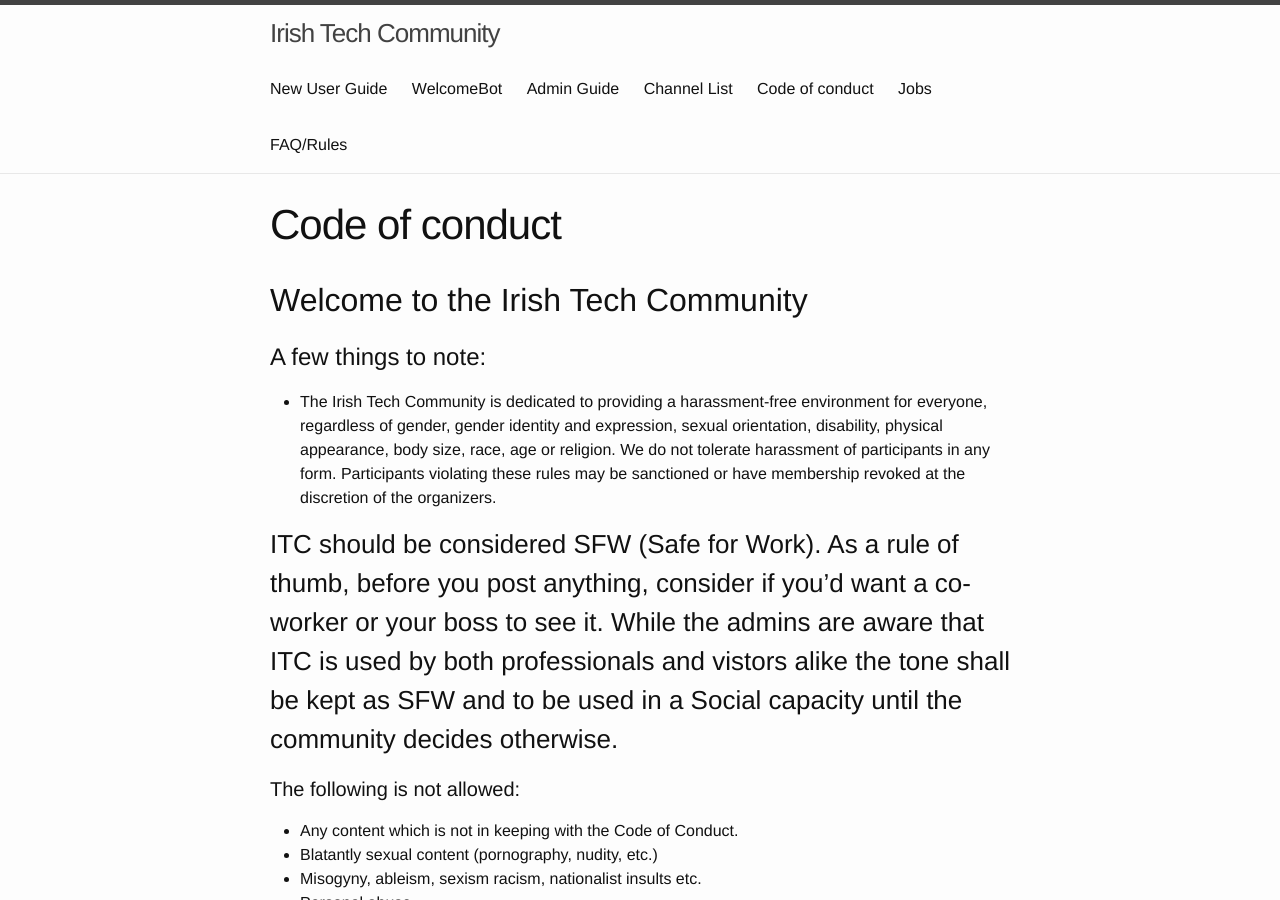
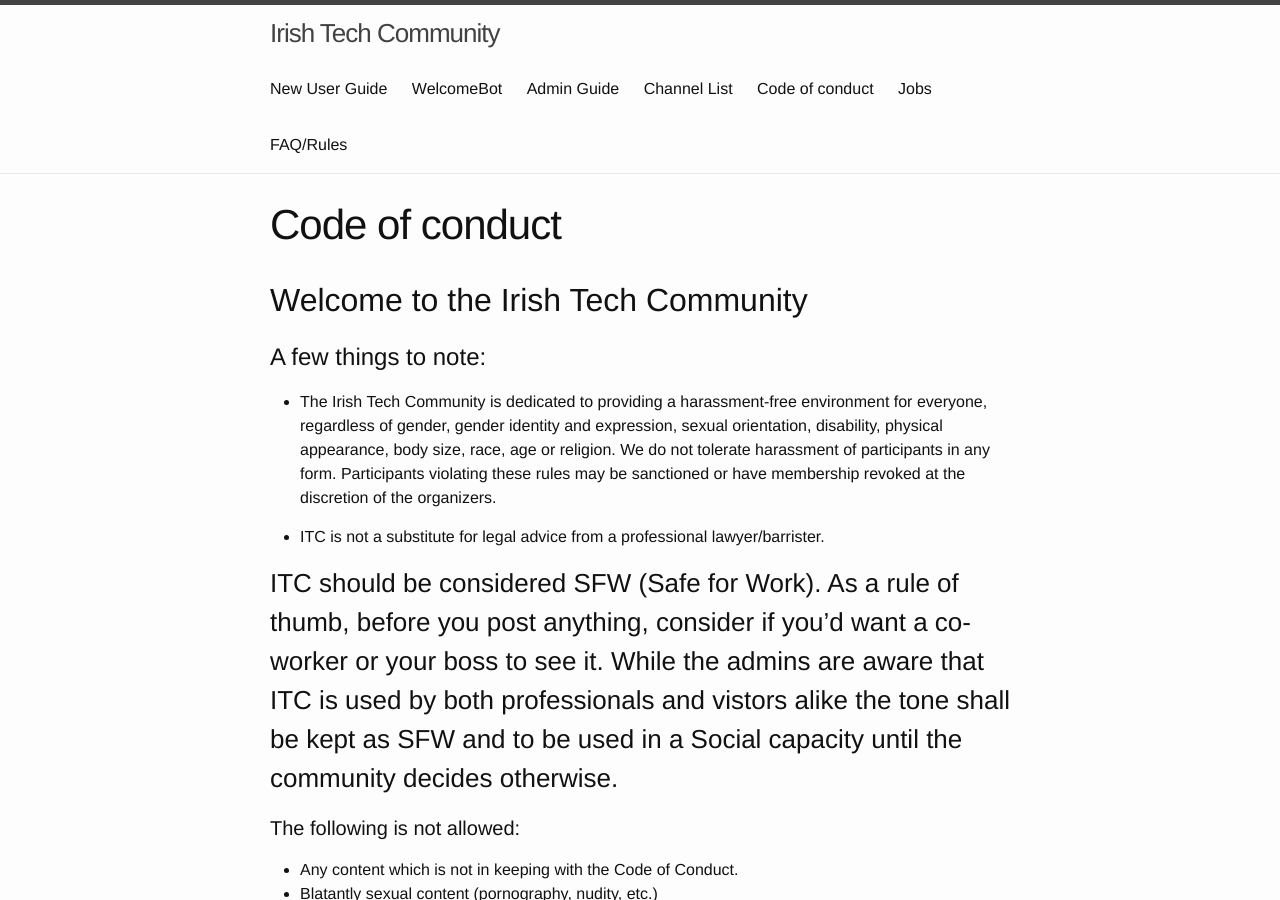
Before and after one commit to IrishTechCommunity/irishtechcommunity.github.io, a Jekyll site: the page built from codeofconduct.md, in a window 1280 px wide and 900 px high. Built offline with Jekyll 4.4.1, drawn with Linux system fonts in a browser that asks for light colours.

Commit message:
updatecodeofconduct
Addition of legal clause

```diff
--- a/codeofconduct.md
+++ b/codeofconduct.md
@@ -8,6 +8,8 @@ permalink: /codeofconduct/
 # A few things to note:
 
 - The Irish Tech Community is dedicated to providing a harassment-free environment for everyone, regardless of gender, gender identity and expression, sexual orientation, disability, physical appearance, body size, race, age or religion. We do not tolerate harassment of participants in any form. Participants violating these rules may be sanctioned or have membership revoked at the discretion of the organizers.
+
+- ITC is not a substitute for legal advice from a professional lawyer/barrister.
 
 ### ITC should be considered SFW (Safe for Work). As a rule of thumb, before you post anything, consider if you'd want a co-worker or your boss to see it. While the admins are aware that ITC is used by both professionals and vistors alike the tone shall be kept as SFW and to be used in a Social capacity until the community decides otherwise.
 
```
